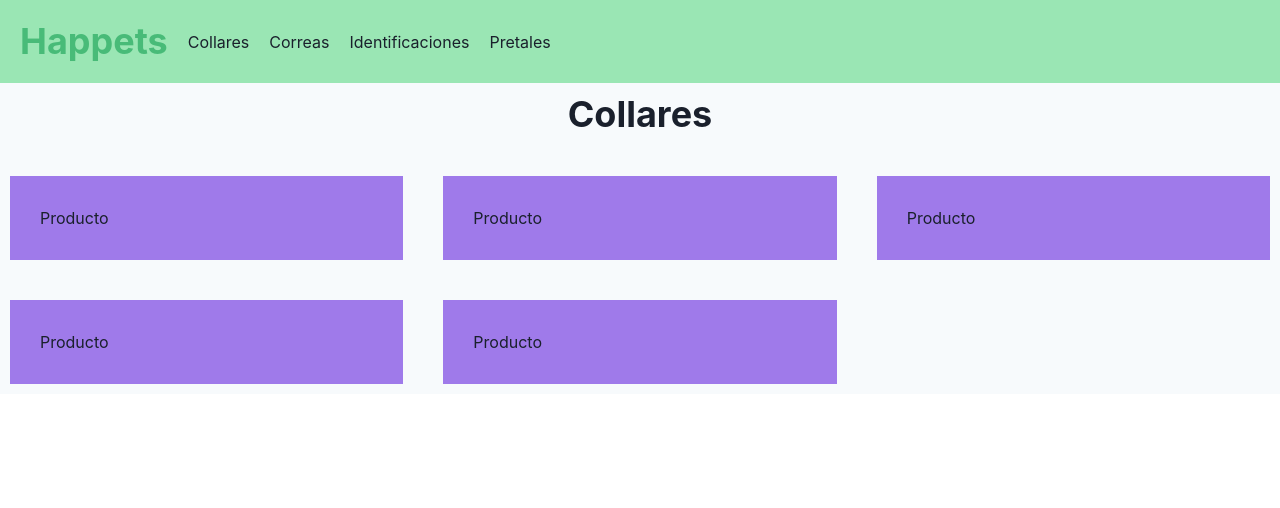
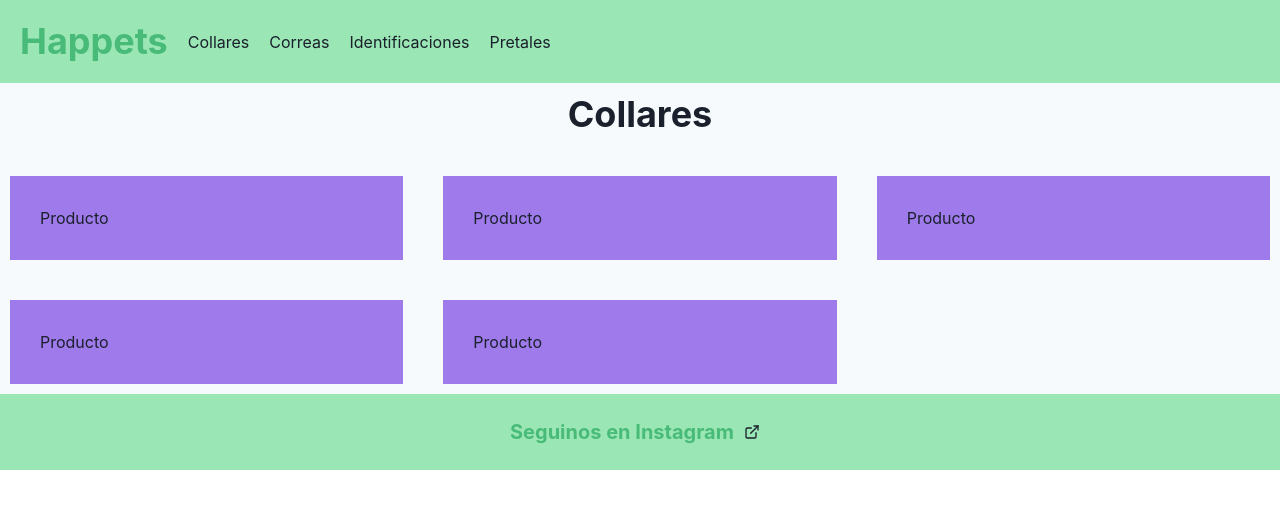
Before and after one commit to JuanGuercetti/Happets, a React (Vite) app in the folder happets/: page /collares in a window 1280 px wide. Shown: the top 508 px of the page. Built offline with nearby package versions, Linux system fonts and the light colour scheme.

Commit message:
Created footer

```diff
--- a/happets/package.json
+++ b/happets/package.json
@@ -10,6 +10,7 @@
     "preview": "vite preview"
   },
   "dependencies": {
+    "@chakra-ui/icons": "^2.1.1",
     "@chakra-ui/react": "^2.8.2",
     "@emotion/react": "^11.11.4",
     "@emotion/styled": "^11.11.5",
--- /dev/null
+++ b/happets/src/components/Footer/Footer.jsx
@@ -0,0 +1,13 @@
+import { Flex, HStack, Heading } from "@chakra-ui/react"
+import { ExternalLinkIcon } from '@chakra-ui/icons'
+import { Link } from "react-router-dom"
+
+export default function Footer() {
+    return (
+         <Flex as="footer" p="20px" alignItems="center" justifyContent="center" bg='green.200' bottom="0">
+            <Heading size="md" color='green.400'>Seguinos en Instagram</Heading>
+
+            <Link to='https://www.instagram.com/happets_/'><ExternalLinkIcon m="10px"/></Link>
+        </Flex>
+    )
+}
--- a/happets/src/layouts/RootLayout.jsx
+++ b/happets/src/layouts/RootLayout.jsx
@@ -1,11 +1,13 @@
 import { NavLink, Outlet } from "react-router-dom"
 import Navbar from "../components/Navbar/Navbar"
+import Footer from "../components/Footer/Footer"
 
 export default function RootLayout() {
   return (
     <div>
       <Navbar/>
-      <Outlet />
+      <Outlet/>
+      <Footer/>
     </div>
   )
 }
--- a/happets/src/pages/Home.jsx
+++ b/happets/src/pages/Home.jsx
@@ -2,7 +2,7 @@ import { Heading, Container } from '@chakra-ui/react'
 
 export default function Home() {
     return (
-        <Container>
+        <Container h="100vh">
             <Heading
                 size='xl'
                 textAlign='center'
```
Also changed, not shown: 1 other file (tests, documents, lock files or other folders).
